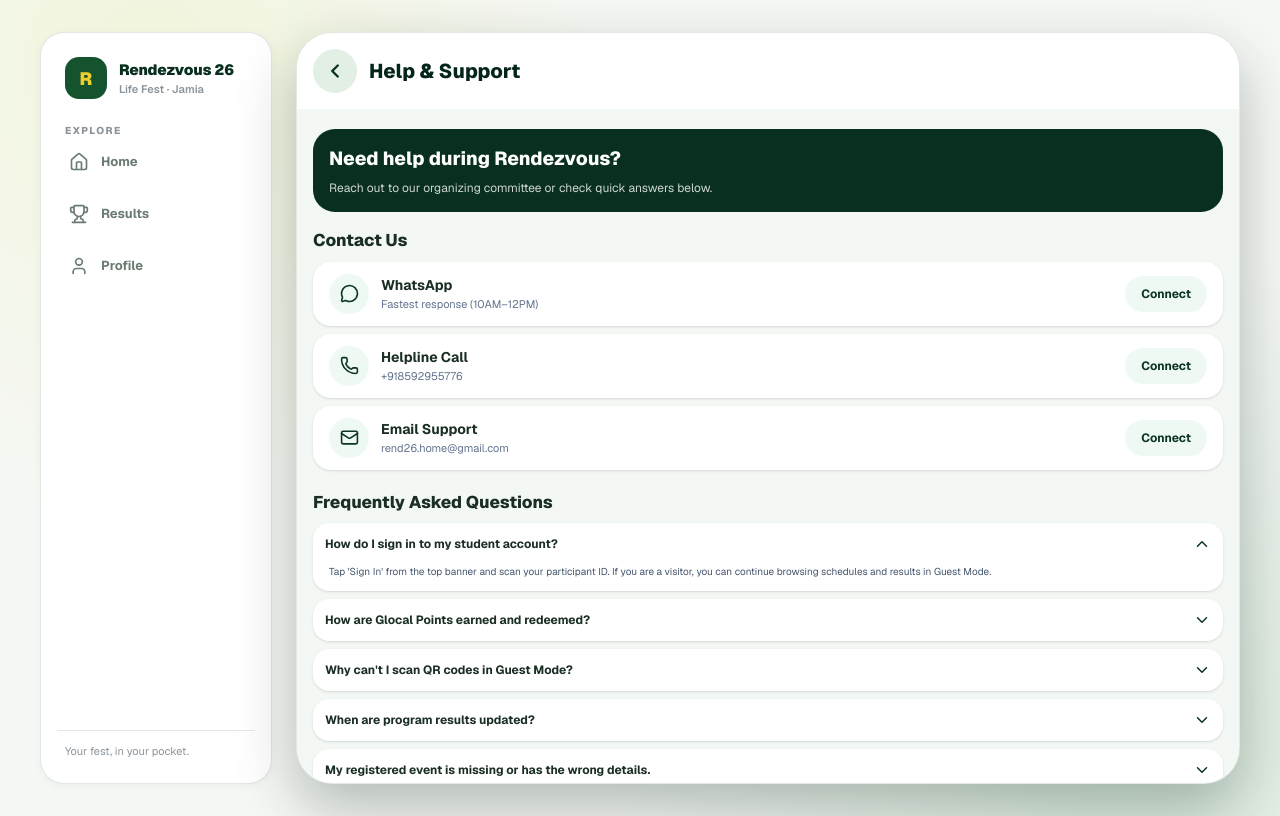
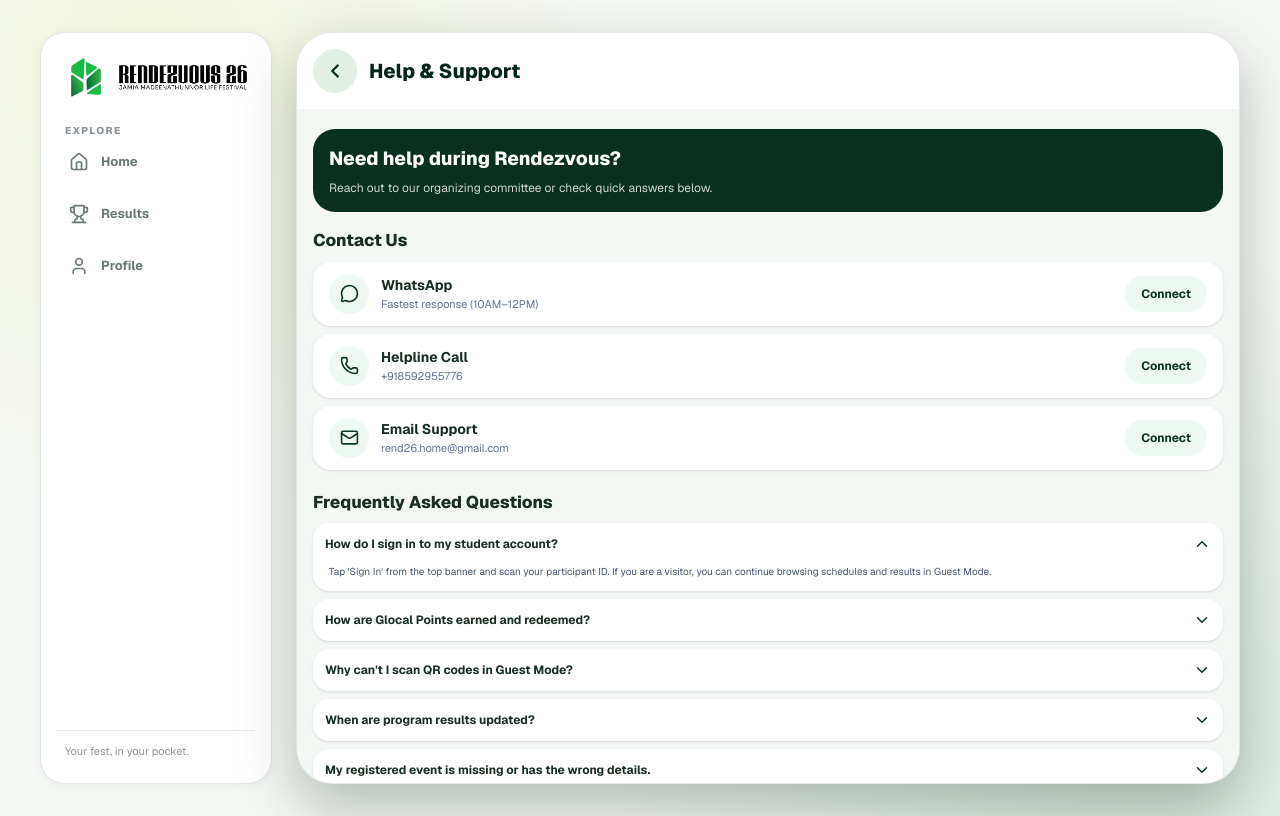
Before and after one commit to kshammas/my-next-app, a Next.js app: page /support in a window 1280 px wide. Built offline with nearby package versions, Linux system fonts and the light colour scheme.

Commit message:
Replace side-nav brand mark and text with logo images

```diff
--- a/app/globals.css
+++ b/app/globals.css
@@ -304,29 +304,19 @@ svg {
 }
 
 .side-nav-brand-mark {
-  display: flex;
   width: 42px;
   height: 42px;
-  align-items: center;
-  justify-content: center;
-  border-radius: 14px;
-  background: var(--brand-700);
-  color: var(--lime-400);
-  font-size: 18px;
-  font-weight: 900;
+  flex-shrink: 0;
+  object-fit: contain;
 }
 
-.side-nav-brand-name {
-  font-size: 15px;
-  font-weight: 900;
-  letter-spacing: -0.01em;
-  color: var(--brand-900);
-}
-
-.side-nav-brand-sub {
-  font-size: 11px;
-  font-weight: 600;
-  color: var(--text-subtle);
+.side-nav-brand-wordmark {
+  display: block;
+  width: 128px;
+  max-width: 100%;
+  height: auto;
+  flex-shrink: 0;
+  object-fit: contain;
 }
 
 .side-nav-section {
--- a/components/SideNav.tsx
+++ b/components/SideNav.tsx
@@ -1,5 +1,6 @@
 'use client';
 
+import Image from 'next/image';
 import Link from 'next/link';
 import { usePathname } from 'next/navigation';
 import { navItems } from './nav-items';
@@ -10,11 +11,20 @@ export function SideNav() {
   return (
     <aside className="side-nav" aria-label="Primary navigation">
       <div className="side-nav-brand">
-        <span className="side-nav-brand-mark" aria-hidden="true">R</span>
-        <div>
-          <p className="side-nav-brand-name">Rendezvous 26</p>
-          <p className="side-nav-brand-sub">Life Fest · Jamia</p>
-        </div>
+        <Image
+          className="side-nav-brand-mark"
+          src="/rendezvous-logo.png"
+          alt="Rendezvous 26 logo"
+          width={42}
+          height={42}
+        />
+        <Image
+          className="side-nav-brand-wordmark"
+          src="/rend-logo-mobilesrc.png"
+          alt="Rendezvous 26 — Jamia Madeenathunoor Life Festival"
+          width={128}
+          height={26}
+        />
       </div>
 
       <div>
```
